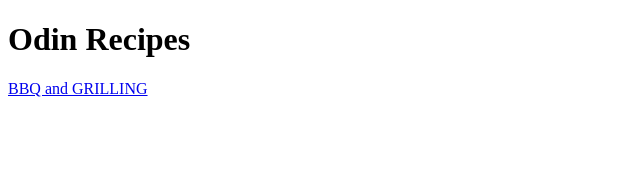
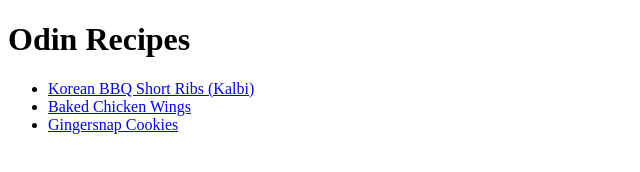
Before and after one commit to StanleyKaruri/odin-recipes, a plain HTML site: page index.html in a window 1280 px wide. Shown: the whole page, without its empty margins (0-640 px from the left). Drawn offline with Linux system fonts and the light colour scheme.

Commit message:
Added Three Recipe Links Pages

```diff
--- a/index.html
+++ b/index.html
@@ -8,6 +8,14 @@
 </head>
 <body>
     <h1>Odin Recipes</h1>
-    <a href="./recipes/BBQ-and-Grilling.html">BBQ and GRILLING</a>
+
+
+    <ul>
+        <li><a href="./recipes/BBQ-and-Grilling.html">Korean BBQ Short Ribs (Kalbi)</a></li>
+
+        <li><a href="./recipes/Chicken-Wings.html">Baked Chicken Wings</a></li>
+
+        <li><a href="./recipes/Cookies.html">Gingersnap Cookies</a></li>
+    </ul>
 </body>
 </html>
```
